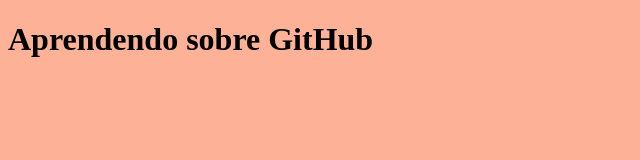
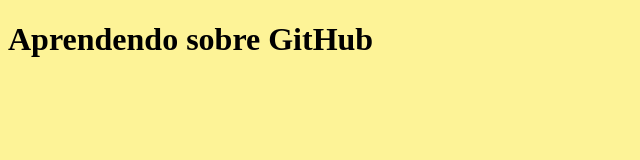
Before and after one commit to lmmrqs/mysite, a plain HTML site: page index.html in a window 1280 px wide. Shown: the whole page, without its empty margins (0-640 px from the left). Drawn offline with Linux system fonts and the light colour scheme.

Commit message:
Nova cor no fundo

```diff
--- a/css/estilo.css
+++ b/css/estilo.css
@@ -1,3 +1,3 @@
 body{
-    background-color: rgb(253, 178, 151);
-}
+    background-color: rgb(253, 243, 151);
+}.
```
